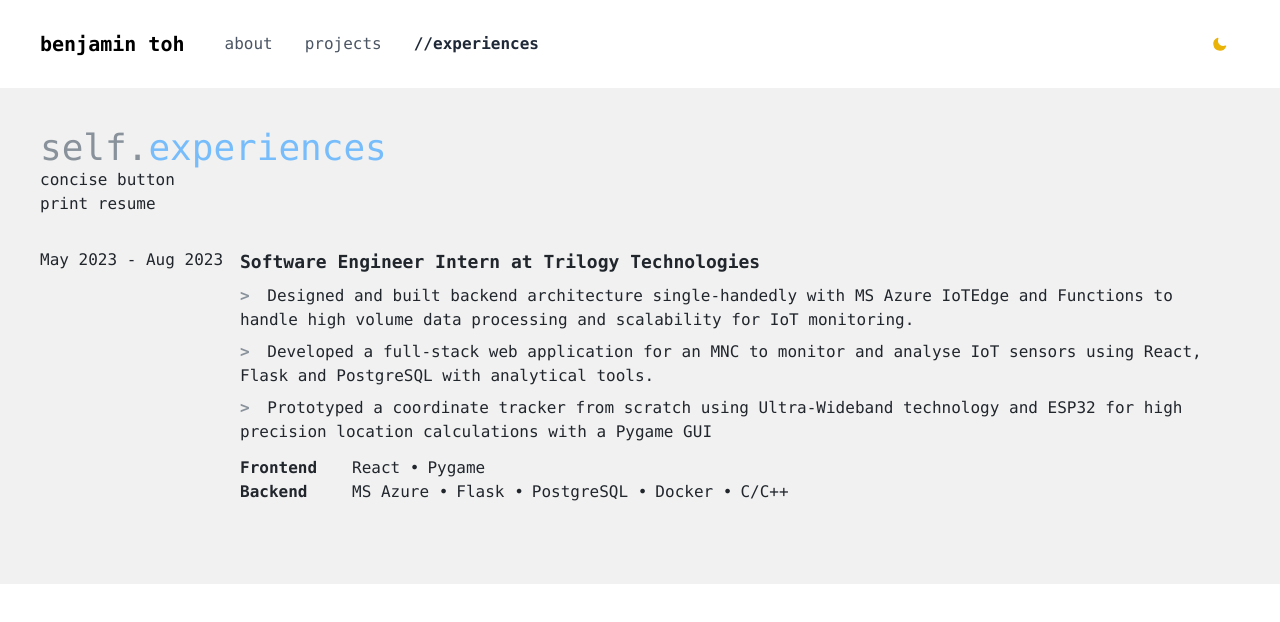
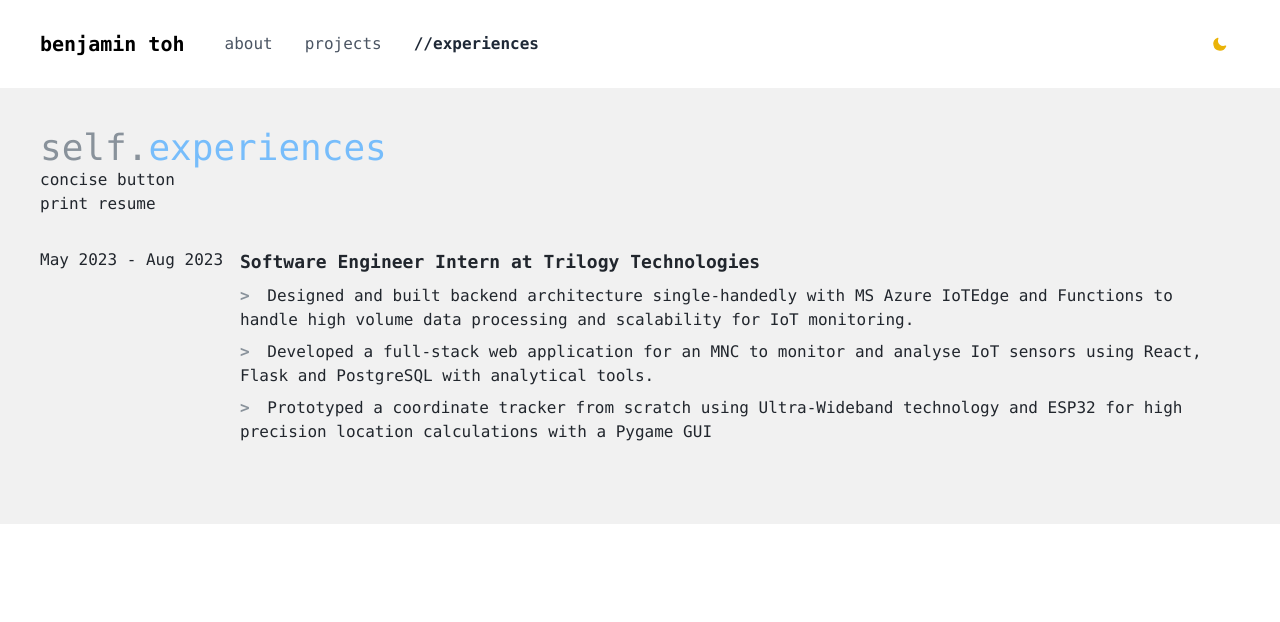
Before and after one commit to bentohset/dev-portfolio, a Next.js app: page /experiences in a window 1280 px wide. Shown: the top 622 px of the page. Built offline with nearby package versions, Linux system fonts and the light colour scheme.

Commit message:
remove skills list

```diff
--- a/src/components/ExperienceBlock.js
+++ b/src/components/ExperienceBlock.js
@@ -13,22 +13,6 @@ function ExperienceBlock({ exp }) {
                 <li key={index} className=''><span className='font-bold text-[#89929b] pr-2'>{`>`}</span> {elem}</li>
             ))}
             </ul>
-            <div className='mt-3 flex flex-col justify-start '>
-                {Object.entries(exp.skills).map(([category, tools])=> (
-                    <div className='flex flex-col' key={category} >
-                        <div className='flex md:flex-row sm:flex-row flex-col'>
-                            <h2 className='font-bold w-28 b'>{category}</h2>
-                            <div className='flex flex-row justify-start flex-wrap'>
-                                {tools.map((tool, index) => (
-                                    <p className='px-1 first:pr-1 first:px-0 whitespace-nowrap' key={tool}>{tool}{index !== tools.length - 1 && " •"}</p>
-
-                                ))}
-                            </div>
-                        </div>
-
-                    </div>
-                ))}
-            </div>
         </div>
 
     </div>
```
